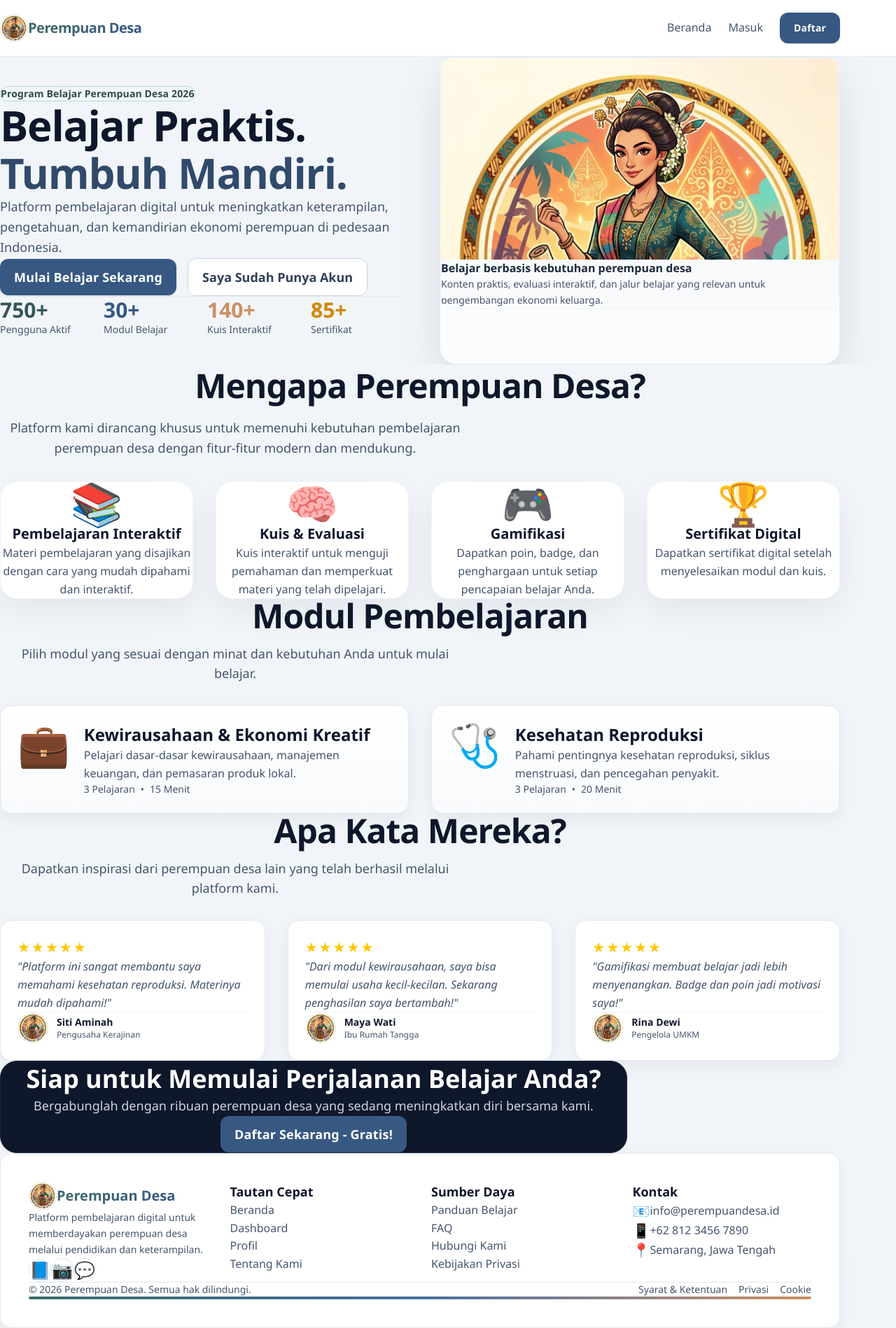
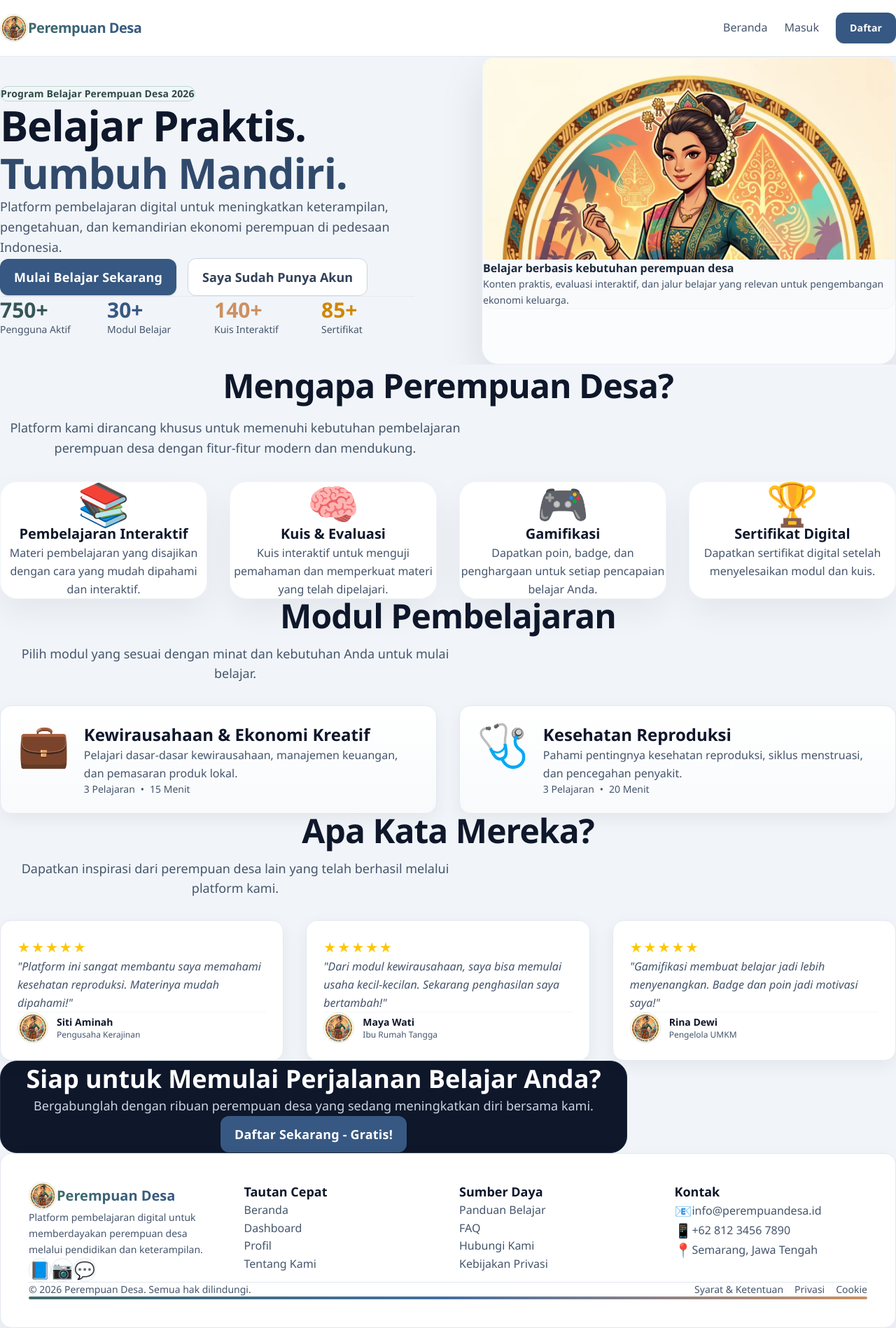
Before and after one commit to hendradedi/perempuandesa, a React (Vite) app: page / in a window 1280 px wide. Shown: the whole page at 70% size. Built offline with nearby package versions, Linux system fonts and the light colour scheme; no server answers.

Commit message:
ui: widen and center main containers for 100% zoom

```diff
--- a/src/components/layout/Footer.jsx
+++ b/src/components/layout/Footer.jsx
@@ -6,7 +6,7 @@ const Footer = () => {
 
   return (
     <footer className="mt-16 px-4 sm:px-6 lg:px-8 pb-8">
-      <div className="max-w-[1200px] mx-auto card !p-8 md:!p-10">
+      <div className="w-full max-w-7xl mx-auto card !p-8 md:!p-10">
         <div className="grid grid-cols-1 md:grid-cols-2 lg:grid-cols-4 gap-8">
           {/* Logo & Description */}
           <div className="md:col-span-1">
--- a/src/components/layout/LandingPage.jsx
+++ b/src/components/layout/LandingPage.jsx
@@ -5,12 +5,12 @@ const LandingPage = () => {
   return (
     <div className="min-h-screen text-slate-900 bg-slate-100">
       {/* Hero Section */}
-      <section className="relative px-4 sm:px-6 lg:px-8 pt-14 md:pt-20 pb-16 md:pb-20 overflow-hidden">
+      <section className="relative w-full px-4 sm:px-6 lg:px-8 xl:px-10 pt-14 md:pt-20 pb-16 md:pb-20 overflow-hidden">
         <div className="pointer-events-none absolute inset-0 -z-10">
           <div className="absolute -top-20 left-0 h-72 w-72 rounded-full bg-teal-200/35 blur-3xl" />
           <div className="absolute top-24 right-0 h-80 w-80 rounded-full bg-blue-200/30 blur-3xl" />
         </div>
-        <div className="max-w-[1200px] mx-auto grid grid-cols-1 lg:grid-cols-2 gap-10 lg:gap-14 items-center">
+        <div className="w-full max-w-7xl mx-auto grid grid-cols-1 lg:grid-cols-2 gap-12 lg:gap-20 xl:gap-24 items-center">
           <div className="text-center lg:text-left">
             <span className="inline-flex items-center rounded-full border border-teal-200 bg-teal-50 text-teal-800 text-xs md:text-sm font-semibold tracking-[0.01em] px-3 py-1 mb-6">
               Program Belajar Perempuan Desa 2026
@@ -74,8 +74,8 @@ const LandingPage = () => {
       </section>
 
       {/* Features Section */}
-      <section className="py-16 md:py-20 px-4 sm:px-6 lg:px-8">
-        <div className="max-w-[1200px] mx-auto">
+      <section className="w-full py-16 md:py-20 px-4 sm:px-6 lg:px-8 xl:px-10">
+        <div className="w-full max-w-7xl mx-auto">
           <div className="text-center mb-14 md:mb-16">
             <h2 className="section-title tracking-[-0.02em] leading-tight">
               Mengapa Perempuan Desa?
@@ -122,8 +122,8 @@ const LandingPage = () => {
       </section>
 
       {/* Modules Section */}
-      <section className="py-16 md:py-20 px-4 sm:px-6 lg:px-8">
-        <div className="max-w-[1200px] mx-auto">
+      <section className="w-full py-16 md:py-20 px-4 sm:px-6 lg:px-8 xl:px-10">
+        <div className="w-full max-w-7xl mx-auto">
           <div className="text-center mb-16">
             <h2 className="section-title">
               Modul Pembelajaran
@@ -176,8 +176,8 @@ const LandingPage = () => {
       </section>
 
       {/* Testimonials Section */}
-      <section className="py-16 md:py-20 px-4 sm:px-6 lg:px-8">
-        <div className="max-w-[1200px] mx-auto">
+      <section className="w-full py-16 md:py-20 px-4 sm:px-6 lg:px-8 xl:px-10">
+        <div className="w-full max-w-7xl mx-auto">
           <div className="text-center mb-16">
             <h2 className="section-title">
               Apa Kata Mereka?
@@ -258,7 +258,7 @@ const LandingPage = () => {
       </section>
 
       {/* CTA Section */}
-      <section className="py-16 md:py-20 px-4 sm:px-6 lg:px-8">
+      <section className="w-full py-16 md:py-20 px-4 sm:px-6 lg:px-8 xl:px-10">
         <div className="max-w-4xl mx-auto text-center">
           <div className="rounded-3xl bg-slate-900 px-6 sm:px-8 md:px-12 py-12 md:py-16 border border-slate-800">
             <h2 className="text-2xl sm:text-3xl md:text-4xl font-bold text-white mb-4 md:mb-6 leading-snug">
--- a/src/components/layout/Navbar.jsx
+++ b/src/components/layout/Navbar.jsx
@@ -13,7 +13,7 @@ const Navbar = ({ isAuthenticated, canAccessAdminPanel, onLogout, user }) => {
 
   return (
     <nav className="sticky top-0 z-50 w-full border-b border-slate-200/90 bg-white/90 backdrop-blur-xl">
-      <div className="max-w-[1200px] mx-auto px-4 sm:px-6 lg:px-8">
+      <div className="w-full max-w-7xl mx-auto px-4 sm:px-6 lg:px-8 xl:px-10">
         <div className="flex justify-between items-center h-16 md:h-20 gap-3">
           {/* Logo */}
           <Link to="/" className="flex min-w-0 items-center space-x-2 pr-2">
```
